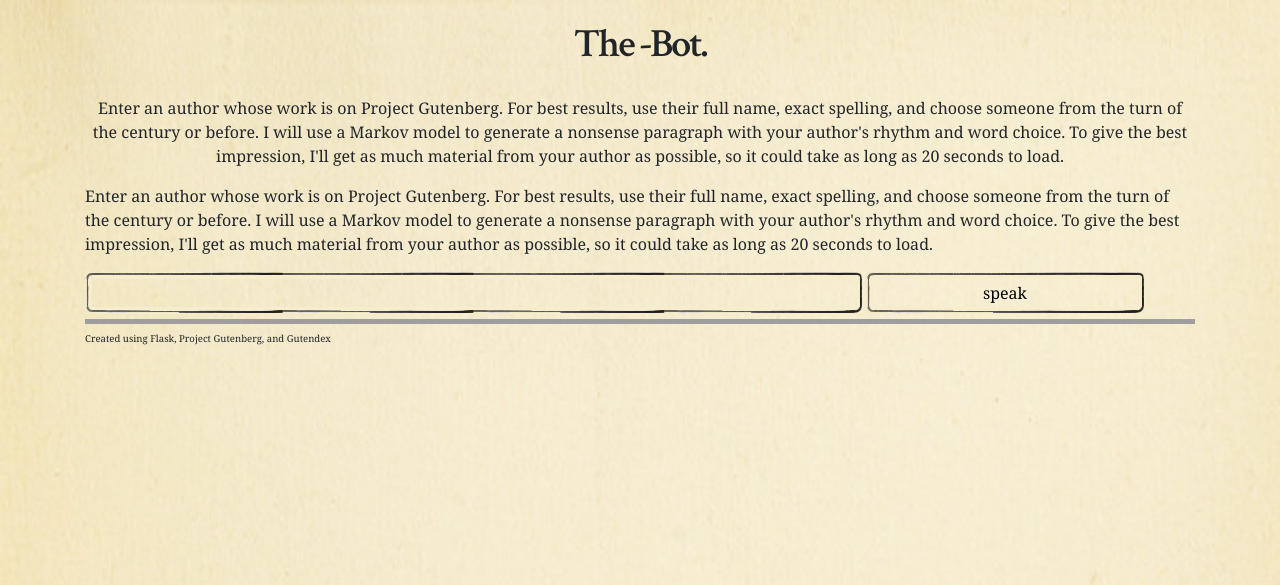
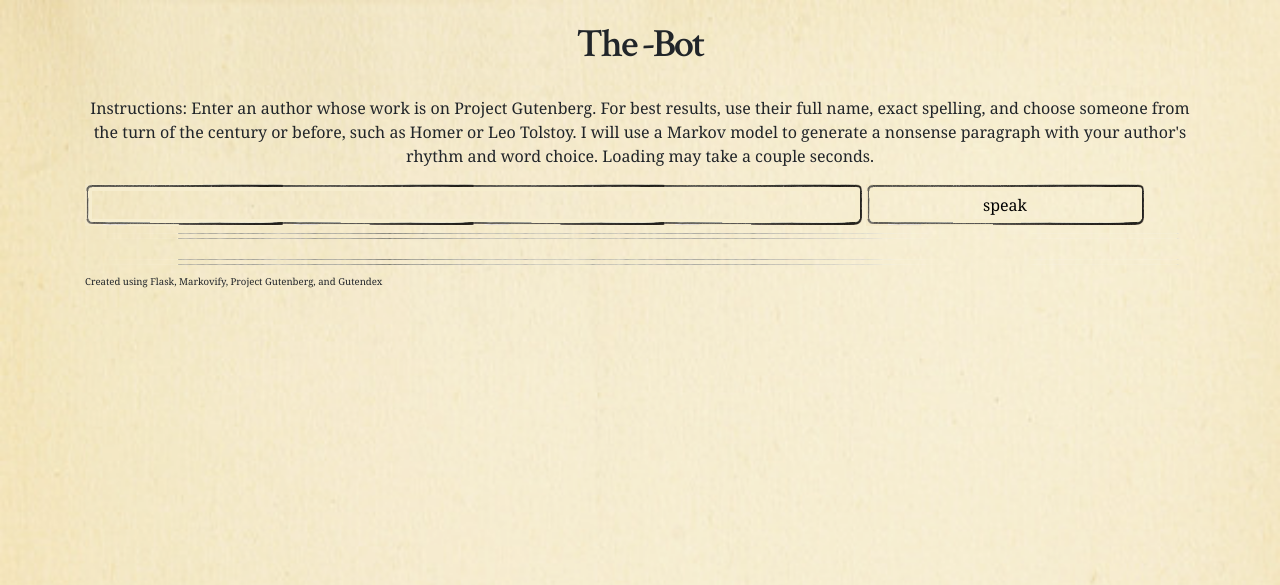
Before and after one commit to adorali-alt/Author-bot, a Flask app: template templates/empty.html in a window 1280 px wide. Shown: the top 585 px of the page. Run offline with Flask 2, Linux system fonts and the light colour scheme; the template is opened without the code that fills it, so the values that code supplies are empty; some libraries are stand-ins or nearby versions; grey boxes are pictures that could not be loaded.

Commit message:
use markovify, cleanup, interface changes

```diff
--- a/app.py
+++ b/app.py
@@ -1,23 +1,20 @@
-import math
 import os
-from concurrent.futures import ThreadPoolExecutor
-from itertools import repeat
-
-from flask import Flask
+import markovify
 import requests
+import string
 import json
 import random
 import time
-
 from flask import (
-    Blueprint, flash, render_template, request
+    Flask, Blueprint, flash, render_template, request
 )
 
 bp = Blueprint('generate', __name__, url_prefix='/')
 
 GUT_URL_TEMPLATE = "http://gutendex.com/books?search="
 
-END_TOKEN = "***END***"
+# prevents insane load times from prolific writers
+CORPUS_CHAR_LIMIT = 20000
 
 
 def create_app(test_config=None):
@@ -47,161 +44,43 @@ def create_app(test_config=None):
 
     return app
 
+def find_text(books, target_author):
+    response = ""
+    for book in books:
+        if len(response) > CORPUS_CHAR_LIMIT:
+            break
 
-class Dictogram(dict):
-    def __init__(self, iterable=None):
-        """Initialize this histogram as a new dict; update with given items"""
-        super(Dictogram, self).__init__()
-        self.types = 0  # the number of distinct item types in this histogram
-        self.tokens = 0  # the total count of all item tokens in this histogram
-        if iterable:
-            self.update(iterable)
+        # check author
+        book_is_match = False
+        for curr_book_author in book["authors"]:
 
-    def update(self, iterable):
-        """Update this histogram with the items in the given iterable"""
-        for item in iterable:
-            if item in self:
-                self[item] += 1
-                self.tokens += 1
-            else:
-                self[item] = 1
-                self.types += 1
-                self.tokens += 1
+            name_is_match = True
+            for name in target_author.split():
+                name_is_match = name_is_match and (name.casefold() in curr_book_author["name"].casefold())
+            book_is_match = name_is_match
 
-    def count(self, item):
-        """Return the count of the given item in this histogram, or 0"""
-        if item in self:
-            return self[item]
-        return 0
+        # get book's text
+        try:
+            if book_is_match and (book['media_type'] == "Text") and ("en" in book["languages"]):
+                if 'text/plain; charset=us-ascii' in book['formats']:
+                    response += requests.get(book["formats"]['text/plain; charset=us-ascii']).content.decode("ascii", "ignore")
+                elif 'text/plain' in book['formats']:
+                    response += requests.get(book["formats"]['text/plain']).content.decode("utf-8", "ignore")
+                elif 'text/plain; charset=utf-8' in book['formats']:
+                    response += requests.get(book["formats"]['text/plain; charset=us-ascii']).content.decode("utf-8", "ignore")
+        except:
+            pass # when text grabs fail, just keep going
 
-    def return_random_word(self):
-        # Another way:  Should test: random.choice(histogram.keys())
-        random_key = random.sample(self, 1)
-        return random_key[0]
-
-    def return_weighted_random_word(self):
-        # Step 1: Generate random number between 0 and total count - 1
-        random_int = random.randint(0, self.tokens - 1)
-        index = 0
-        list_of_keys = list(self.keys())
-        # print 'the random index is:', random_int
-        for i in range(0, self.types):
-            index += self[list_of_keys[i]]
-            # print index
-            if index > random_int:
-                # print list_of_keys[i]
-                return list_of_keys[i],
+    return response
 
 
-# FILE 2
-
-def token_ends_sentence(token):
-    has_punctuation = token.endswith(".") or token.endswith("!") or token.endswith("?")
-    is_a_title = token == "Mr." or token == "Mrs." or token == "Ms." or token == "Dr." or token == "St."
-    return has_punctuation and (not is_a_title)
-
-
-def load_higher_order_markov_model(markov_model, order, data):
-    for i in range(0, len(data) - order):
-        # Check for end tokens to add
-        for j in range(i, i + order):
-            if token_ends_sentence(data[j]):
-                data.insert(j + 1, END_TOKEN)
-        # Create the window
-        window = tuple(data[i: i + order])
-        # Add to the dictionary
-        if window in markov_model:
-            # We have to just append to the existing Dictogram
-            markov_model[window].update([data[i + order]])
-        else:
-            markov_model[window] = Dictogram([data[i + order]])
-
-
-def generate_random_start(model):
-    # Valid starting words are words that started a sentence in the corpus
-    if (END_TOKEN,) in model:
-        seed_word = (END_TOKEN,)
-        while seed_word == (END_TOKEN,):
-            seed_word = model[(END_TOKEN,)].return_weighted_random_word()
-        return ''.join(seed_word)
-    else:
-        seed_word = random.sample(model.keys(), 1)
-        return seed_word[0]
-
-
-def generate_random_sentence(model):
-    curr_word = (generate_random_start(model),)
-    sentence = []
-
-    while curr_word != (END_TOKEN,):
-        sentence.append(''.join(curr_word) + " ")
-        curr_word = model[curr_word].return_weighted_random_word()
-    return ''.join(sentence)
-
-
-def generate_random_paragraph(model):
-    sentence = ""
-    for i in range(0, 5):
-        sentence += generate_random_sentence(model)
-    return sentence
-
-
-# FILE 3
-
-
-def find_text(book, query_name):
-    # check author
-    query_names = query_name.split()
-    # assume its invalid
-    is_written_by_any_author = False
-
-    # check author
-    for actual_author in book["authors"]:
-        actual_author_name = actual_author["name"].lower()
-        # assume this author wrote it
-        is_written_by_this_author = True
-        for part in query_names:
-            # falses bubble up
-            is_written_by_this_author = is_written_by_this_author and (part in actual_author_name)
-        # trues bubble up
-        is_written_by_any_author = is_written_by_any_author or is_written_by_this_author
-
-    # check language
-    is_in_english = "en" in book["languages"]
-
-    if is_written_by_any_author and is_in_english and (book['media_type'] == "Text"):
-        url = 'dummy'
-        if 'text/plain' in book['formats']:
-            url = book['formats']["text/plain"]
-        elif 'text/plain; charset=utf-8' in book['formats']:
-            url = book['formats']['text/plain; charset=utf-8']
-
-        if url.endswith('.txt'):
-            response = requests.get(url).content.decode("utf-8", "ignore")
-            return response
-
-
-def chunk_up_text(raw_text):
-    sliced_raw_text = []
-    raw_text_tokens = raw_text.split()
-    step = math.floor(len(raw_text_tokens) / 50)
-    for i in range(50):
-        print(i)
-        start_index = step * i
-        end_index = min(start_index + step, len(raw_text_tokens))
-        print(start_index, end_index)
-        sliced_raw_text.append(raw_text_tokens[start_index:end_index])
-
-    return sliced_raw_text
-
-
-@bp.route('/submit', methods=('GET', 'POST'))
-def empty():
+@bp.route('/', methods=('GET', 'POST'))
+def getFromLearningModel():
     author_name = "Author"
     speech = "..."
 
     # if they submitted their author:
-    if request.method == 'POST':
+    if request.method == 'POST' and request.form['name'] is not None:
         # replace spaces with url encoded version
         author_name = request.form['name']
         query = author_name.lower().replace(' ', '%20')
@@ -212,38 +91,23 @@ def empty():
             end_time = time.time()
             print('timed operation : get from gutendex : {}'.format(end_time - start_time))
 
-            # return all valid books (valid = authored by the given name and in english)
-            start_time = time.time()
-            books = json.loads(response.decode("utf-8"))["results"]
-            raw_text = ''
-            with ThreadPoolExecutor() as executor:
-                for result in executor.map(find_text, books, repeat(author_name.lower())):
-                    if result is not None:
-                        raw_text += result
+            raw_text = find_text(json.loads(response.decode("utf-8"))["results"], author_name)
+            if raw_text is None:
+                raise Exception()
 
-            end_time = time.time()
-            print('timed operation : load books : {}'.format(end_time - start_time))
+            text_model = markovify.Text(raw_text)
 
-            start_time = time.time()
-            sliced_raw_text = chunk_up_text(raw_text)
-            end_time = time.time()
-            print('timed operation : chunk data : {}'.format(end_time - start_time))
+            speech = ""
 
-            # make model from text
-            start_time = time.time()
-            markov_model = dict()
-            with ThreadPoolExecutor() as executor:
-                executor.map(load_higher_order_markov_model, repeat(markov_model), repeat(1), sliced_raw_text)
-            end_time = time.time()
-            print('timed operation : generate model : {}'.format(end_time - start_time))
-
-            speech = generate_random_paragraph(markov_model)
+            for i in range(7):
+                # we want to let the sentence end naturally according to the author's style, so this only
+                # terminates run on sentences
+                speech += " " + text_model.make_short_sentence(400)
 
         except:
-            flash("I can't read anything from this author. Try someone else, or perhaps check your spelling. We all "
-                  "make mistakes.")
+            speech += "I can't read anything from "+author_name+". Try someone else, or perhaps check the spelling."
 
-    return render_template('empty.html', sample={"author_name": author_name, "speech": speech})
+    return render_template('empty.html', sample={"author_name": author_name.title(), "speech": speech})
 
 
 app = create_app()
--- a/static/style.css
+++ b/static/style.css
@@ -71,10 +71,14 @@ h1 {
 
 .line {
     width: 100%;
-    height: 5px;
+    height: 10px;
     margin: 5px 0px;
     background-image: url("img/line.png");
     background-size: 100% 5px;
+}
+
+.instruc {
+    text-align: center;
 }
 
 /* generated text rules */
--- a/templates/base.html
+++ b/templates/base.html
@@ -18,10 +18,8 @@
 
 <div class="content">
 
-    <div class="flash">
-        <p class="instruc">Enter an author whose work is on Project Gutenberg. For best results, use their full name, exact spelling, and choose someone from the turn of the century or before. I will use a Markov model to generate a nonsense paragraph with your author's rhythm and word choice. To give the best impression, I'll get as much material from your author as possible, so it could take as long as 20 seconds to load.
-        </p>
-    </div>
+    <p class="instruc"> Instructions: Enter an author whose work is on Project Gutenberg. For best results, use their full name, exact spelling, and choose someone from the turn of the century or before, such as Homer or Leo Tolstoy. I will use a Markov model to generate a nonsense paragraph with your author's rhythm and word choice. Loading may take a couple seconds.
+    </p>
 
     <!-- author submission form -->
     <form method="POST">
@@ -32,37 +30,14 @@
     <div class="line"></div>
 
     <!-- resulting text -->
-    <div class="message-from-author"></div>
+    <div class="message-from-author">{% block content %}{% endblock %}</div>
 
-    <script type="text/javascript">
-
-        $('#button').click(function(){
-            datatosend = '...';
-            result = getFromLearningModel(datatosend);
-            var message = document.getElementsByClassName("message-from-author")[0];
-            var p = document.createElement("p");
-            p.innerHTML = result["speech"];
-            message.appendChild(p);
-        });
-
-        function getFromLearningModel(input){
-            console.log(input);
-            var jqXHR = $.ajax({
-                type: "POST",
-                url: "/submit",
-                data: { mydata: input }
-            });
-
-            return jqXHR.responseText;
-        }
-
-    </script>
-
+    <div class="line"></div>
 
 </div>
 
 <footer>
-    <small>Created using Flask, Project Gutenberg, and Gutendex</small>
+    <small>Created using Flask, Markovify, Project Gutenberg, and Gutendex</small>
 </footer>
 </body>
 </html>
--- a/templates/empty.html
+++ b/templates/empty.html
@@ -2,11 +2,7 @@
 {% extends 'base.html' %}
 
 {% block header %}
-<h1>The {% block name %}{{sample["author_name"]}}{% endblock %}-Bot.</h1>
-<p class="instruc">Enter an author whose work is on Project Gutenberg. For best results, use their full name, exact spelling, and choose
-    someone from the turn of the century or before. I will use a Markov model to generate a nonsense paragraph with
-    your author's rhythm and word choice. To give the best impression, I'll get as much material from your author as possible,
-    so it could take as long as 20 seconds to load.</p>
+<h1>The {% block name %}{{sample["author_name"]}}{% endblock %}-Bot</h1>
 {% endblock %}
 
 
```
Also changed, not shown: markov.py (deleted, +0 -16 lines), model/dictogram.py (deleted, +0 -43 lines), __init__.py (added), static/img/line.png (added).
